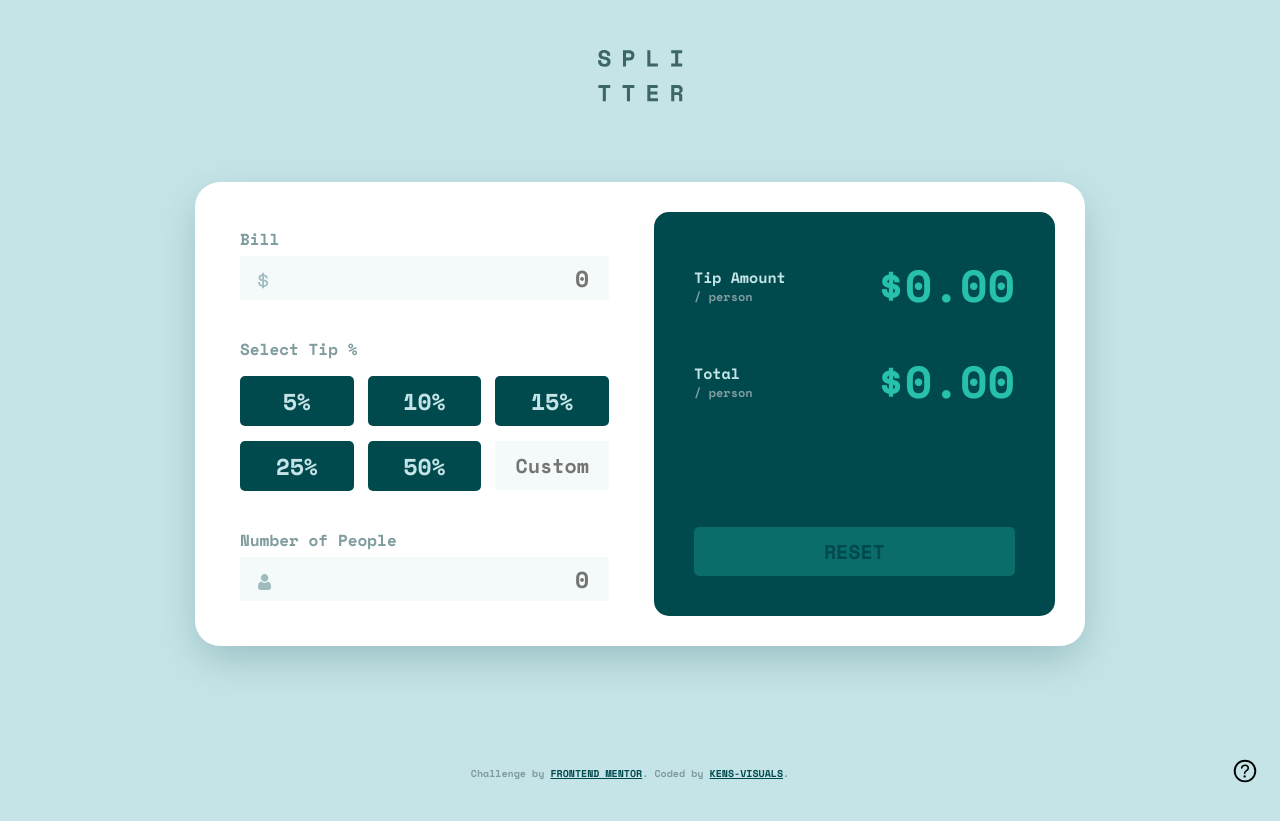
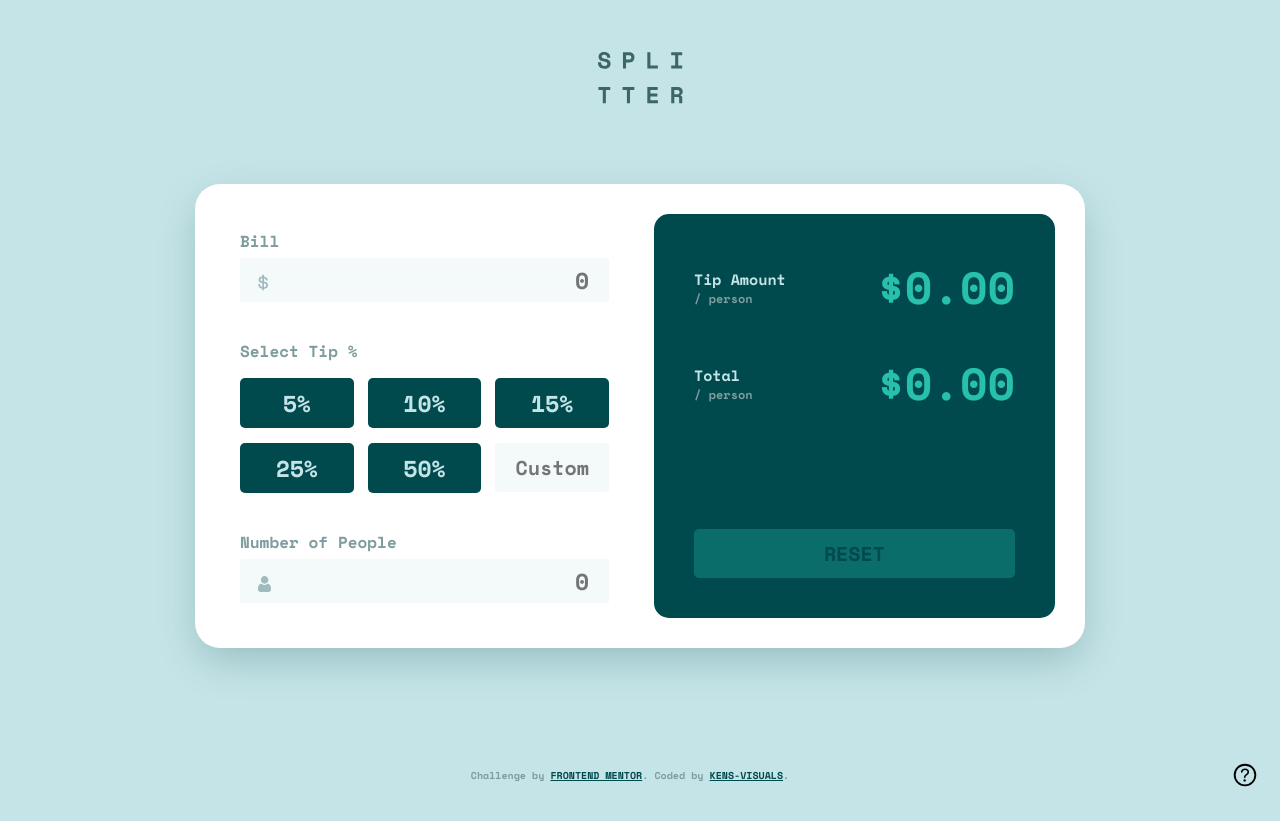
Before and after one commit to kens-visuals/tip-calculator-app, a website: page index.html in a window 1280 px wide. Drawn offline with nearby package versions, Linux system fonts and the light colour scheme.

Commit message:
change helperSVG to img

```diff
--- a/index.html
+++ b/index.html
@@ -249,29 +249,12 @@
         class="attribution__helper js-helper"
         aria-label="helper"
       >
-        <svg
-          xmlns="http://www.w3.org/2000/svg"
+        <img
+          src="./images/icon-help.svg"
+          alt=""
+          aria-hidden="true"
           class="attribution__ionicon js-icon"
-          viewBox="0 0 512 512"
-        >
-          <title>Help Circle</title>
-          <path
-            d="M256 80a176 176 0 10176 176A176 176 0 00256 80z"
-            fill="none"
-            stroke="currentColor"
-            stroke-miterlimit="10"
-            stroke-width="32"
-          />
-          <path
-            d="M200 202.29s.84-17.5 19.57-32.57C230.68 160.77 244 158.18 256 158c10.93-.14 20.69 1.67 26.53 4.45 10 4.76 29.47 16.38 29.47 41.09 0 26-17 37.81-36.37 50.8S251 281.43 251 296"
-            fill="none"
-            stroke="currentColor"
-            stroke-linecap="round"
-            stroke-miterlimit="10"
-            stroke-width="28"
-          />
-          <circle cx="250" cy="348" r="20" />
-        </svg>
+        />
       </button>
     </footer>
   </body>
```
